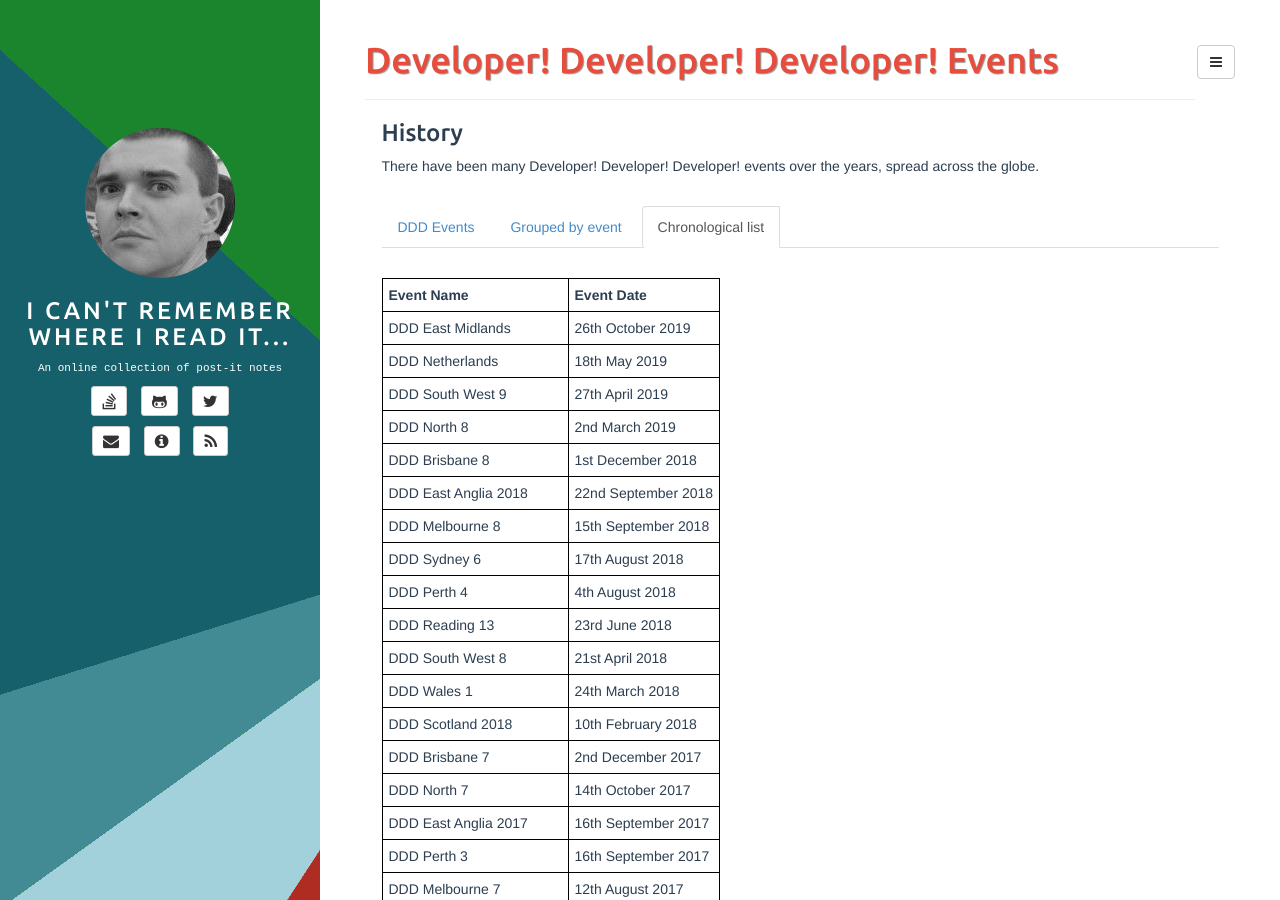
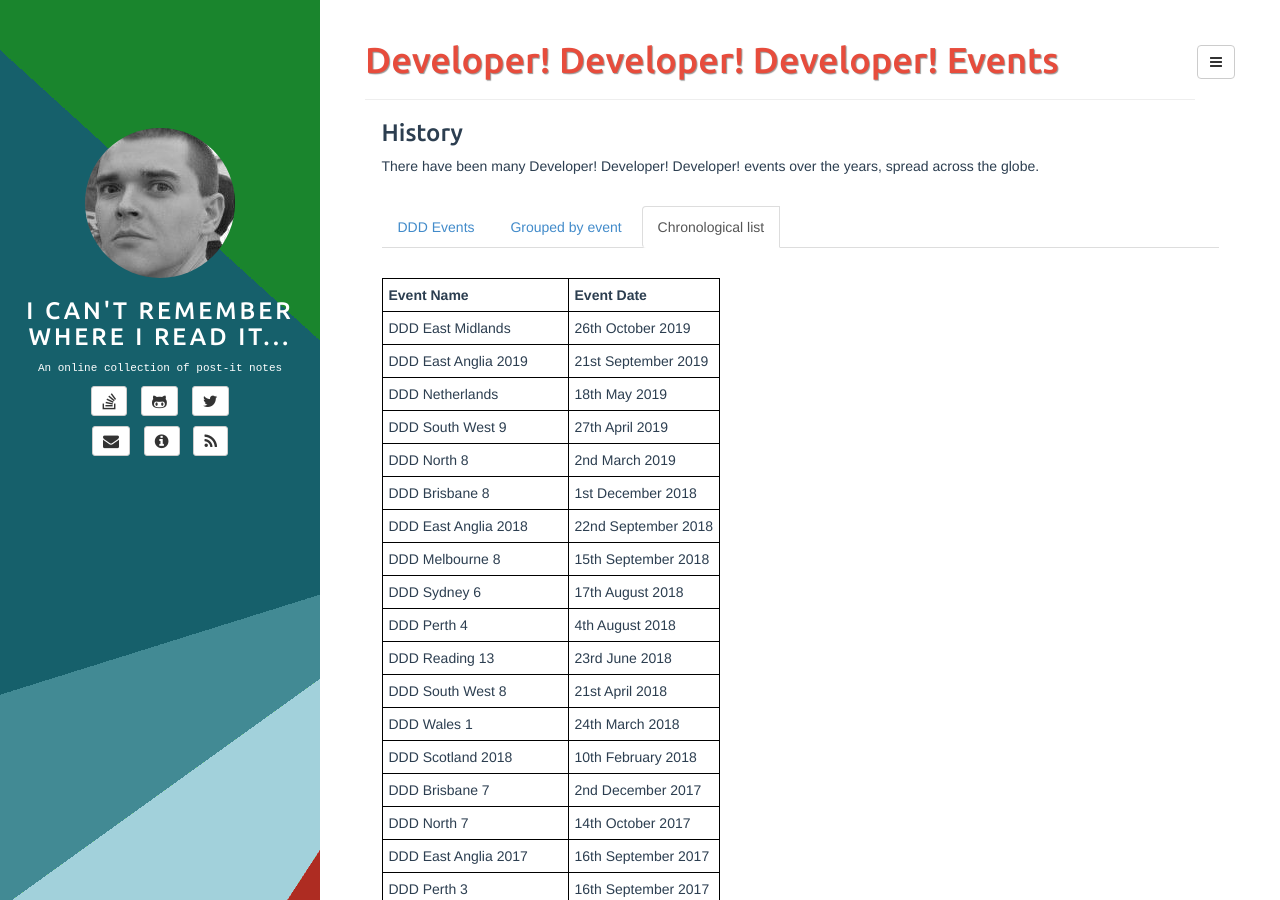
Before and after one commit to adrianbanks/adrianbanks.github.io, a Jekyll site: the page built from ddd-list.md, in a window 1280 px wide and 900 px high. Built offline with Jekyll 4.4.1, drawn with Linux system fonts in a browser that asks for light colours.

Commit message:
Add DDD East Anglia 2019

```diff
--- a/ddd-list.md
+++ b/ddd-list.md
@@ -16,6 +16,7 @@ There have been many Developer! Developer! Developer! events over the years, spr
 | **Event Name**             | **Event Date**      |
 | -------------------------- | ------------------- |
 |  DDD East Midlands         | 26th October 2019   |
+|  DDD East Anglia 2019      | 21st September 2019 |
 |  DDD Netherlands           | 18th May 2019       |
 |  DDD South West 9          | 27th April 2019     |
 |  DDD North 8               | 2nd March 2019      |
```
Also changed, not shown: ddd-grouped.md (+1 -0 lines).
